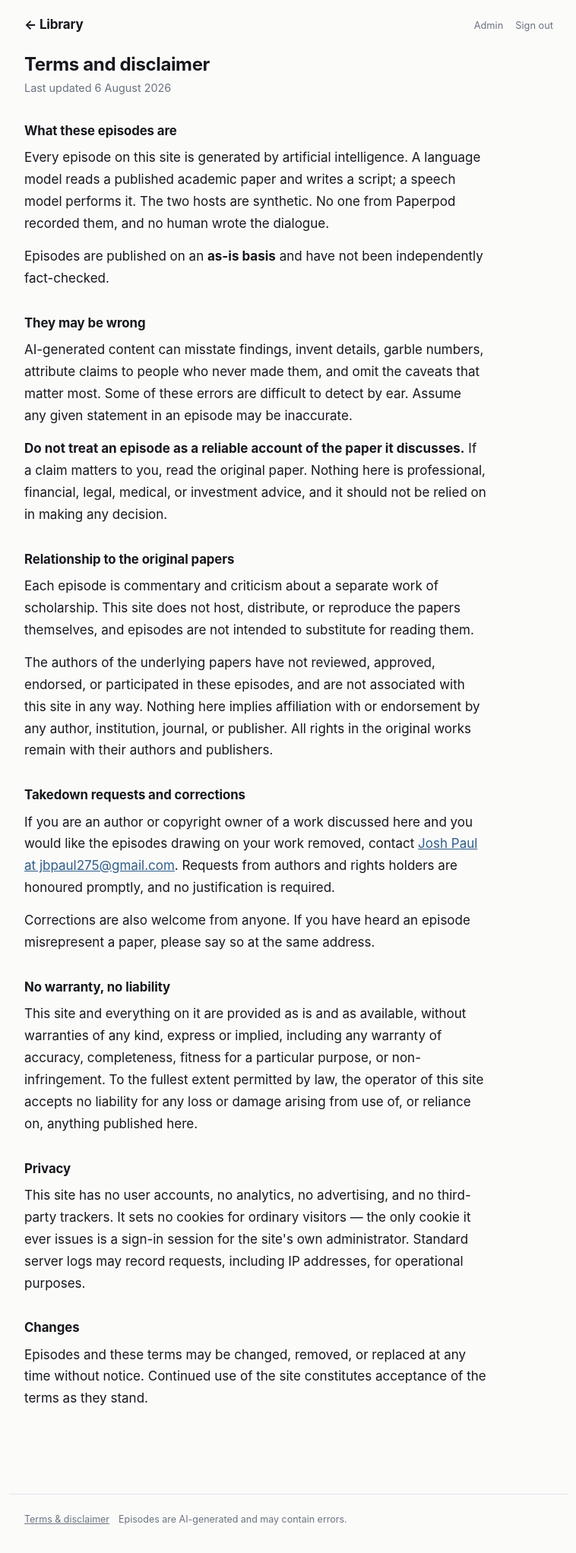
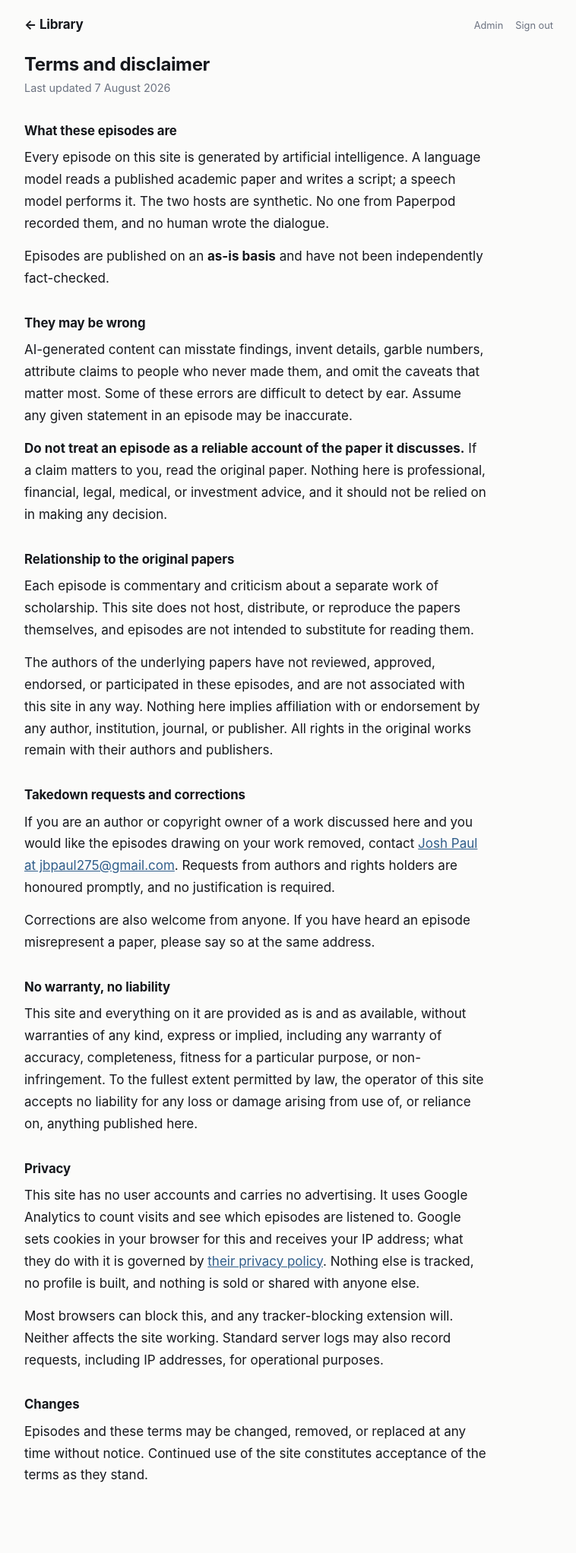
Before and after one commit to jbpaul275/podcasts, a FastAPI app: page /terms in a window 1280 px wide. Shown: the top 2044 px of the page at 76% size, without its empty margins (260-1018 px from the left). Before the commit the page ends 2007 px from the top, so only its background shows below. Run offline with FastAPI, Linux system fonts and the light colour scheme; data that the repository does not hold is empty.

Commit message:
Add Google Analytics, and correct the terms page
Measurement ID lives in [site] analytics_id rather than the template.
Empty disables it completely -- no script tag, no request to Google --
which is also what the tests use.

Not loaded for a signed-in admin. Counting every episode edit and every
preview as reader traffic is the quickest way to make the numbers
useless. It is a Jinja global rather than a per-route context value, so
one route forgetting to pass it cannot silently stop counting.

The terms page said "no analytics, no advertising, and no third-party
trackers. It sets no cookies for ordinary visitors". Adding the tag made
that false on a public page, so Privacy now describes what actually
happens -- cookies, IP address, a link to Google's policy, and that
blocking it does not break the site. Both versions of the text are kept
and chosen by whether the ID is set, so the page stays true either way.
Terms date bumped.

Co-Authored-By: Claude Opus 5 <noreply@anthropic.com>
Claude-Session: https://claude.ai/code/session_011yKBrSJ8bpkbvmxzwufP1U

```diff
--- a/app.py
+++ b/app.py
@@ -105,6 +105,9 @@ def static_url(name: str) -> str:
 
 
 templates.env.globals["static_url"] = static_url
+# A global rather than a per-route context value: every page in the site needs
+# it, and one route forgetting to pass it would silently stop counting.
+templates.env.globals["analytics_id"] = CFG.get("site", {}).get("analytics_id", "")
 
 
 @app.exception_handler(StarletteHTTPException)
@@ -128,7 +131,7 @@ async def http_error(request: Request, exc: StarletteHTTPException):
                         headers=getattr(exc, "headers", None))
 
 # Bump when the terms text changes materially.
-TERMS_UPDATED = "6 August 2026"
+TERMS_UPDATED = "7 August 2026"
 
 # Payload: {"id", "from_stage", "stop_after"}. None is the poison pill.
 WORK_Q: "queue.Queue[dict | None]" = queue.Queue()
--- a/config.toml
+++ b/config.toml
@@ -148,6 +148,10 @@ author      = "Paperpod"
 # Shown on the terms page and used as the podcast owner contact in the feed.
 owner_name    = "Josh Paul"
 contact_email = "jbpaul275@gmail.com"
+# Google Analytics measurement ID. Empty disables the tag entirely -- no script
+# tag, no request to Google. It is never loaded for a signed-in admin, so
+# editing the library does not turn up in the numbers as reader traffic.
+analytics_id  = "G-HH8EPPY7RM"
 
 # USD per 1M tokens, from the published Gemini API rates.
 #
--- a/templates/base.html
+++ b/templates/base.html
@@ -6,6 +6,20 @@
   <title>{% block title %}Paperpod{% endblock %}</title>
   <link rel="icon" href="/static/cover.png">
   <link rel="stylesheet" href="{{ static_url('style.css') }}">
+  {# Readers only. Loading this while signed in would count every episode edit
+     and every preview as reader traffic, which is the fastest way to make the
+     numbers useless. #}
+  {% if analytics_id and not signed_in %}
+  <!-- Google tag (gtag.js) -->
+  <script async src="https://www.googletagmanager.com/gtag/js?id={{ analytics_id }}"></script>
+  <script>
+    window.dataLayer = window.dataLayer || [];
+    function gtag(){dataLayer.push(arguments);}
+    gtag('js', new Date());
+
+    gtag('config', '{{ analytics_id }}');
+  </script>
+  {% endif %}
 </head>
 <body>
   <header class="topbar">
--- a/templates/terms.html
+++ b/templates/terms.html
@@ -70,12 +70,29 @@
   </p>
 
   <h2>Privacy</h2>
+  {% if analytics_id %}
+  <p>
+    This site has no user accounts and carries no advertising.
+    It uses Google Analytics to count visits and see which episodes are
+    listened to. Google sets cookies in your browser for this and receives
+    your IP address; what they do with it is governed by
+    <a href="https://policies.google.com/privacy" rel="noopener nofollow" target="_blank">their
+    privacy policy</a>. Nothing else is tracked, no profile is built, and
+    nothing is sold or shared with anyone else.
+  </p>
+  <p>
+    Most browsers can block this, and any tracker-blocking extension will.
+    Neither affects the site working. Standard server logs may also record
+    requests, including IP addresses, for operational purposes.
+  </p>
+  {% else %}
   <p>
     This site has no user accounts, no analytics, no advertising, and no third-party
     trackers. It sets no cookies for ordinary visitors — the only cookie it ever
     issues is a sign-in session for the site's own administrator. Standard server
     logs may record requests, including IP addresses, for operational purposes.
   </p>
+  {% endif %}
 
   <h2>Changes</h2>
   <p>
```
Also changed, not shown: tests/test_end_to_end.py (+47 -0 lines), README.md.
